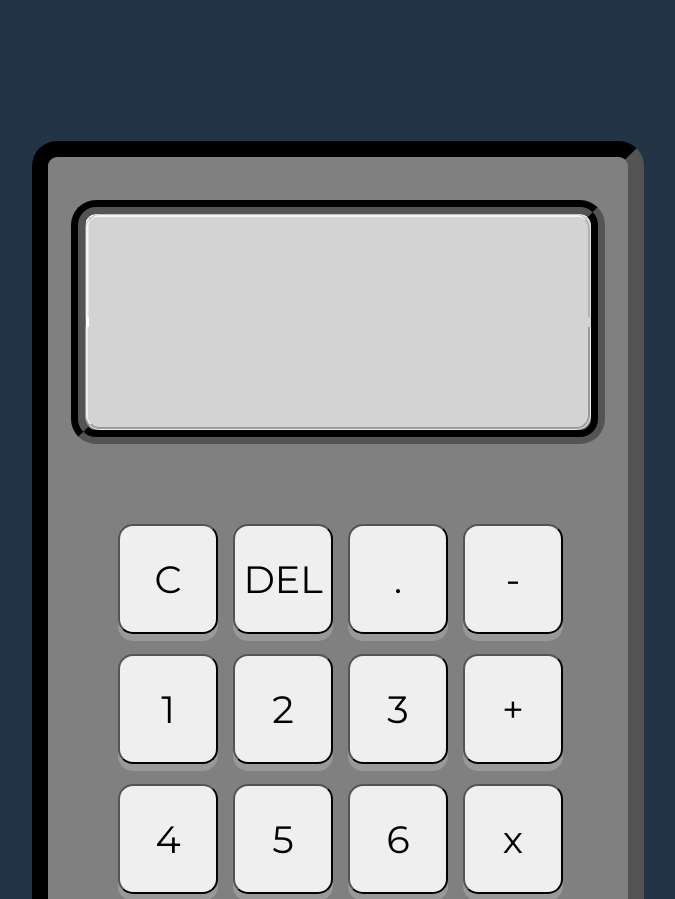
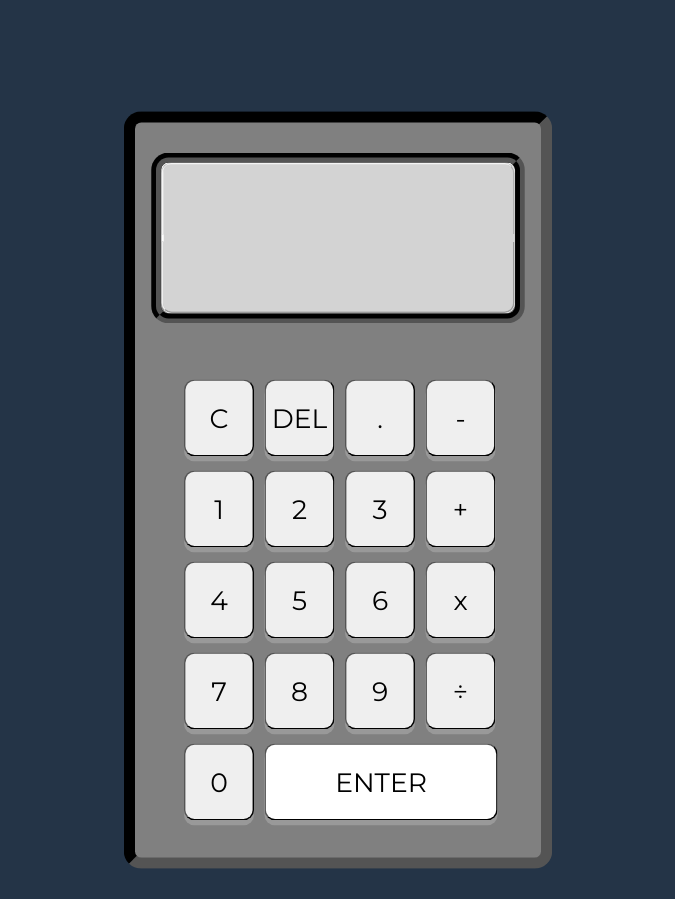
Before and after one commit to alexpredus00/Calculator, a plain HTML site: page index.html in a window 1280 px wide. Shown: the top 899 px of the page, without its empty margins (302-977 px from the left). Drawn offline with Linux system fonts and the light colour scheme.

Commit message:
Modified website scaling.

```diff
--- a/style.css
+++ b/style.css
@@ -1,10 +1,10 @@
 .calculator{
-    margin-top: 200px;
     display: flex;
     flex-direction: column;
     justify-content: center;
     align-items: center;
     position: relative;
+    scale: 0.7;
 }
 
 .buttonGrid{
```
